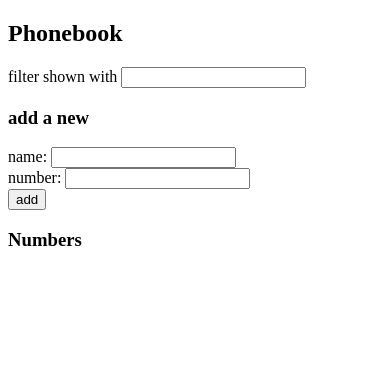
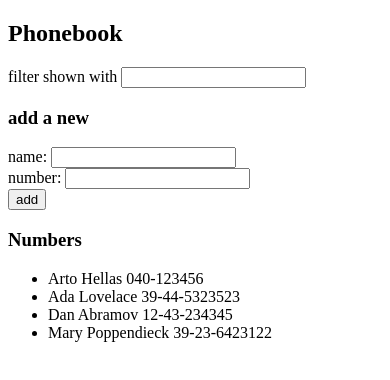
Before and after one commit to stu2101/fullStackOpen, a React (Create React App) app in the folder part2/phonebook/: page / in a window 390 px wide. Shown: the top 380 px of the page. Built offline with nearby package versions, Linux system fonts and the light colour scheme; data requests are answered from the project's data file.

Commit message:
phonebook step 7

```diff
--- /dev/null
+++ b/part2/phonebook/db.json
@@ -0,0 +1,24 @@
+{
+  "persons": [
+    {
+      "name": "Arto Hellas",
+      "number": "040-123456",
+      "id": 1
+    },
+    {
+      "name": "Ada Lovelace",
+      "number": "39-44-5323523",
+      "id": 2
+    },
+    {
+      "name": "Dan Abramov",
+      "number": "12-43-234345",
+      "id": 3
+    },
+    {
+      "name": "Mary Poppendieck",
+      "number": "39-23-6423122",
+      "id": 4
+    }
+  ]
+}
--- a/part2/phonebook/src/App.js
+++ b/part2/phonebook/src/App.js
@@ -1,13 +1,25 @@
-import { useState } from 'react'
+import { useState, useEffect } from 'react'
 import PersonForm from './components/PersonForm'
 import Filter from './components/Filter'
 import Numbers from './components/Numbers'
+import axios from 'axios'
+import personsService from './services/persons'
 
 const App = () => {
-    const [persons, setPersons] = useState([ ])
-    const [newName, setNewName] = useState(' ')
-    const [newNumber, setNewNumber] = useState(' ')
+    const [persons, setPersons] = useState([])
+    const [newName, setNewName] = useState('')
+    const [newNumber, setNewNumber] = useState('')
     const [filter, setFilter] = useState('');
+    const url = 'http://localhost:3001/persons'
+
+
+    useEffect(() => {
+        personsService
+            .getAll()
+            .then(initialPersons => {
+                setPersons(initialPersons)
+            })
+    }, [])
 
     const addNumber = (event) => {
         event.preventDefault();
@@ -15,18 +27,18 @@ const App = () => {
         // It wasn't a requirement, but I added a same number check, so if the number you entered
         // is already in the phonebook, you get alerted and it doesn't go in the phonebook again.
         // The time of submission in the phonebook is also stored
-        const personExists = persons.find(person => person.name === newName) != undefined
+        const personExists = persons.find(person => person.name.toLowerCase() === newName.toLowerCase()) != undefined
         const numberExists = persons.find(person => person.number === newNumber) != undefined
 
         if (personExists) {
             alert(newName + " is already in the phonebook")
-            setNewName(" ")
+            setNewName("")
             return;
         }
 
         if (numberExists) {
             alert(newNumber + " is already in the phonebook")
-            setNewNumber(" ")
+            setNewNumber("")
             return;
         }
 
@@ -36,11 +48,21 @@ const App = () => {
             number: newNumber,
             id: persons.length + 1
         }
-        console.log("personObject is: ", personObject);
 
-        setPersons(persons.concat(personObject));
-        setNewName(" ")
-        setNewNumber(" ")
+        // axios
+        //     .post(url, personObject)
+        //     .then(response => {
+        //         setPersons(persons.concat(response.data))
+        //     })
+
+        personsService
+            .add(personObject)
+            .then(person => {
+                setPersons(persons.concat(person))
+            })
+
+        setNewName("")
+        setNewNumber("")
     }
 
     const handleNameChange = (event) => {
--- a/part2/phonebook/src/components/Numbers.js
+++ b/part2/phonebook/src/components/Numbers.js
@@ -4,7 +4,9 @@ import Person from './Person'
 const Numbers = ({ persons, filter }) => {
     return (
         <ul>
-            {persons.filter(person => person.name.toLowerCase().includes(filter.toLowerCase())).map(person => <Person key={person.name} person={person} />)}
+            {persons
+                .filter(person => person.name.toLowerCase().includes(filter.toLowerCase()))
+                .map(person => <Person key={person.name} person={person} />)}
         </ul>
     )
 }
--- /dev/null
+++ b/part2/phonebook/src/services/persons.js
@@ -0,0 +1,16 @@
+import axios from 'axios'
+
+const baseUrl = 'http://localhost:3001/persons'
+
+const getAll = () => {
+    const request = axios.get(baseUrl)
+
+    return request.then(response => response.data)
+}
+
+const add = (newObject) => {
+    const request = axios.post(baseUrl, newObject)
+    return request.then(response => response.data)
+}
+
+export default {getAll, add}
```
Also changed, not shown: part2/phonebook/package.json (+6 -1 lines), 1 other file (tests, documents, lock files or other folders).
